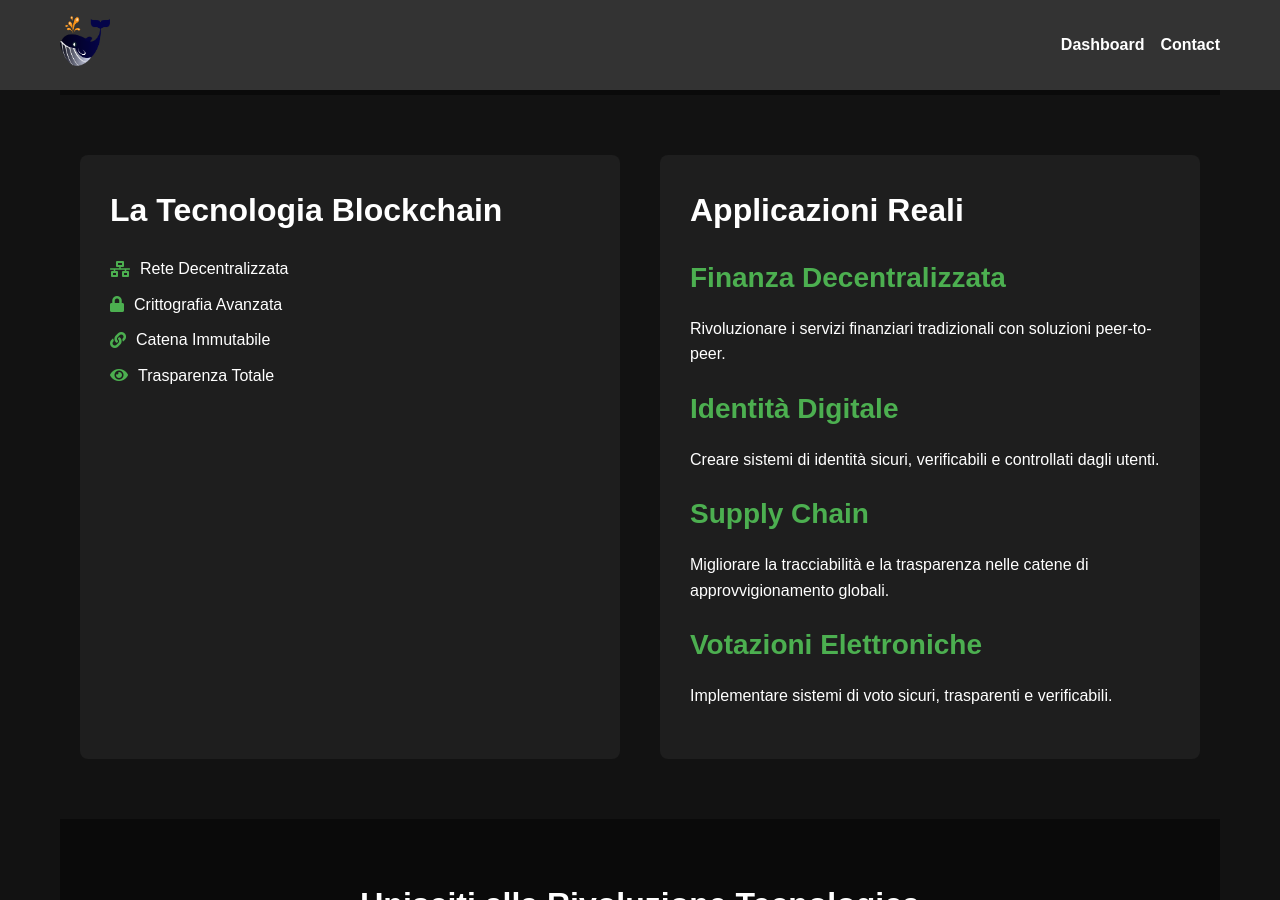
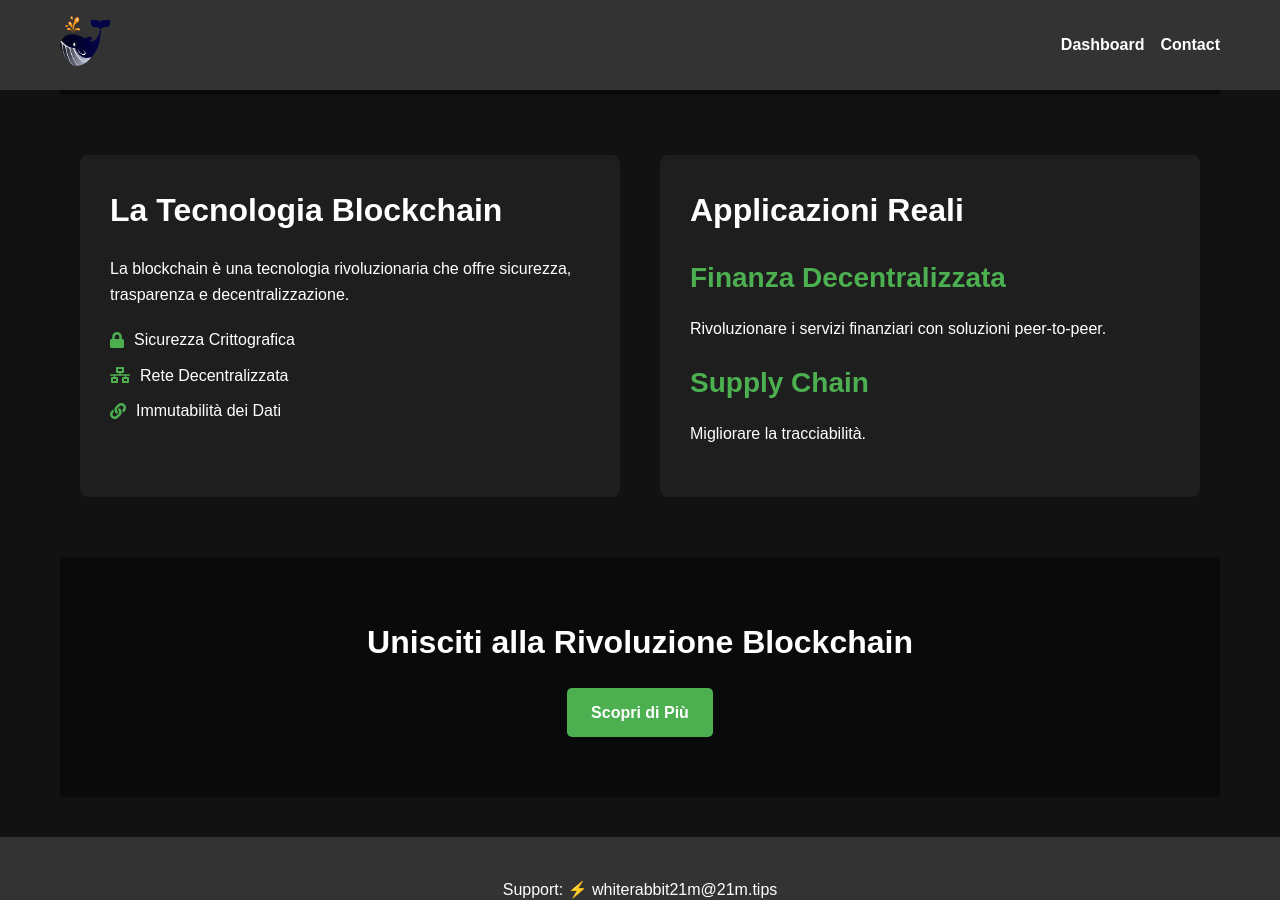
Before and after one commit to whiterabbit21m-test/whiterabbit21m-test.github.io, a Jekyll site: the page built from index.md, in a window 1280 px wide and 900 px high, scrolled down 296 px. Built offline with Jekyll 4.4.1, drawn with Linux system fonts in a browser that asks for light colours; some of the changed text lies outside the part shown.

Commit message:
Update index.md

```diff
--- a/index.md
+++ b/index.md
@@ -1,48 +1,21 @@
 ---
 layout: home
-hero_title: "Bitcoin: Oltre la Criptovaluta"
-hero_subtitle: "Esplorando la Rivoluzione Tecnologica della Blockchain"
-
-overview_title: "La Tecnologia Blockchain"
-overview_description: "La blockchain è il cuore pulsante di Bitcoin, offrendo un nuovo paradigma per la gestione dei dati e delle transazioni in modo decentralizzato e sicuro."
+title: "Bitcoin: Tecnologia del Futuro"
+subtitle: "Esplorando l'innovazione blockchain oltre la criptovaluta"
+tech_description: "La blockchain è una tecnologia rivoluzionaria che offre sicurezza, trasparenza e decentralizzazione."
 tech_features:
+  - icon: lock
+    name: "Sicurezza Crittografica"
   - icon: network-wired
     name: "Rete Decentralizzata"
-  - icon: lock
-    name: "Crittografia Avanzata"
   - icon: link
-    name: "Catena Immutabile"
-  - icon: eye
-    name: "Trasparenza Totale"
-
-innovation_title: "Innovazioni Chiave"
-innovations:
-  - title: "Proof of Work"
-    description: "Un meccanismo di consenso rivoluzionario che garantisce la sicurezza e l'integrità della rete Bitcoin."
-  - title: "Smart Contracts"
-    description: "Contratti auto-eseguibili che aprono nuove possibilità per transazioni e applicazioni decentralizzate."
-  - title: "Lightning Network"
-    description: "Una soluzione di scalabilità che permette transazioni istantanee e a basso costo sulla rete Bitcoin."
-
-applications_title: "Applicazioni nel Mondo Reale"
+    name: "Immutabilità dei Dati"
 applications:
-  - icon: chart-line
-    title: "Finanza Decentralizzata"
-    description: "Rivoluzionare i servizi finanziari tradizionali con soluzioni peer-to-peer."
-  - icon: id-card
-    title: "Identità Digitale"
-    description: "Creare sistemi di identità sicuri, verificabili e controllati dagli utenti."
-  - icon: box
-    title: "Supply Chain"
-    description: "Migliorare la tracciabilità e la trasparenza nelle catene di approvvigionamento globali."
-  - icon: vote-yea
-    title: "Votazioni Elettroniche"
-    description: "Implementare sistemi di voto sicuri, trasparenti e verificabili."
-
-developments_title: "Ultimi Sviluppi"
-
-cta_title: "Unisciti alla Rivoluzione Tecnologica"
-cta_description: "Scopri come puoi essere parte di questa trasformazione digitale. Esplora, impara e contribuisci al futuro della tecnologia blockchain."
-cta_button_text: "Inizia il Tuo Viaggio"
-cta_button_link: "/get-started"
+  - title: "Finanza Decentralizzata"
+    description: "Rivoluzionare i servizi finanziari con soluzioni peer-to-peer."
+  - title: "Supply Chain"
+    description: "Migliorare la tracciabilità."
+cta_title: "Unisciti alla Rivoluzione Blockchain"
+cta_text: "Scopri di Più"
+cta_link: "/learn-more"
 ---
```
